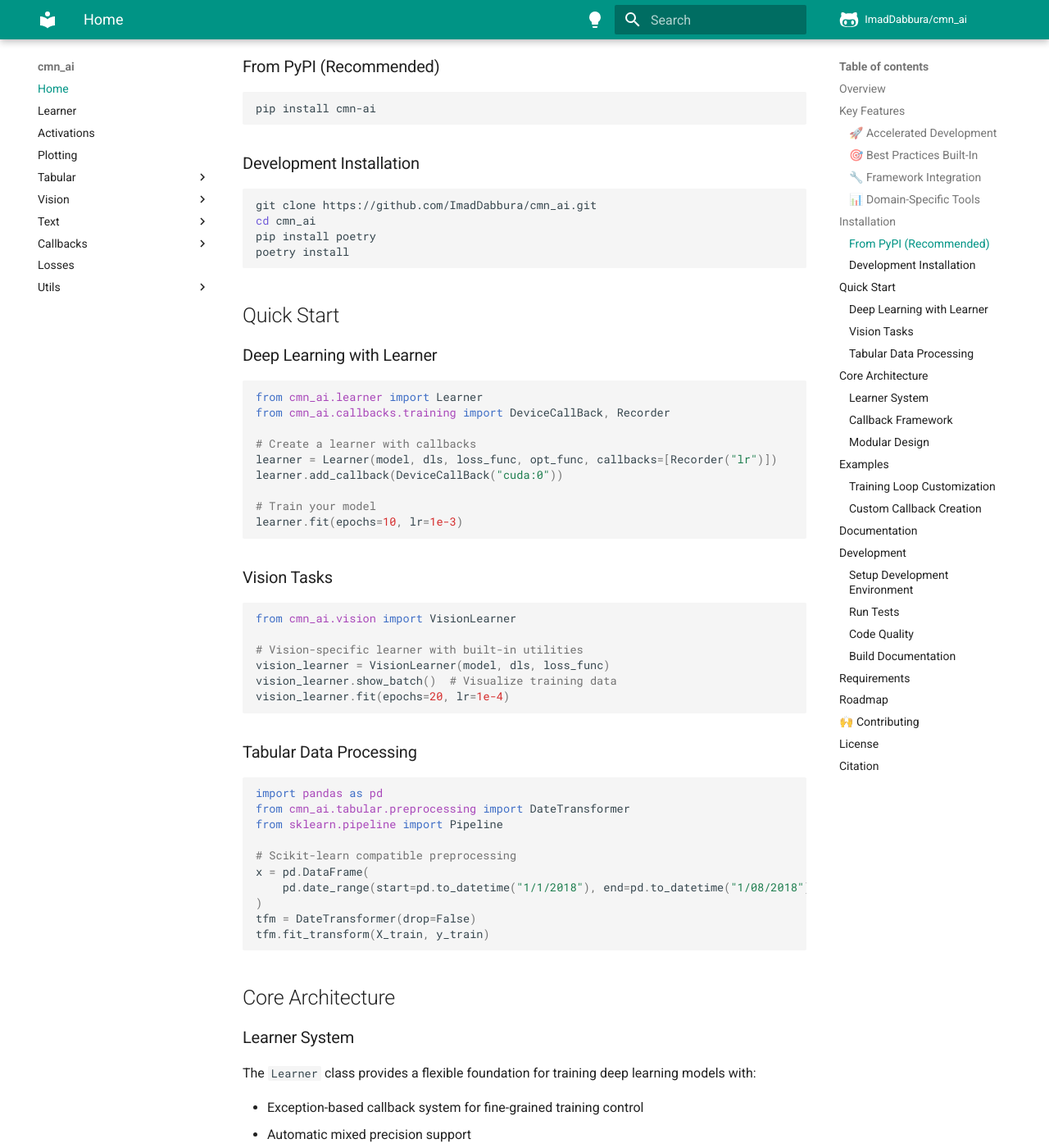
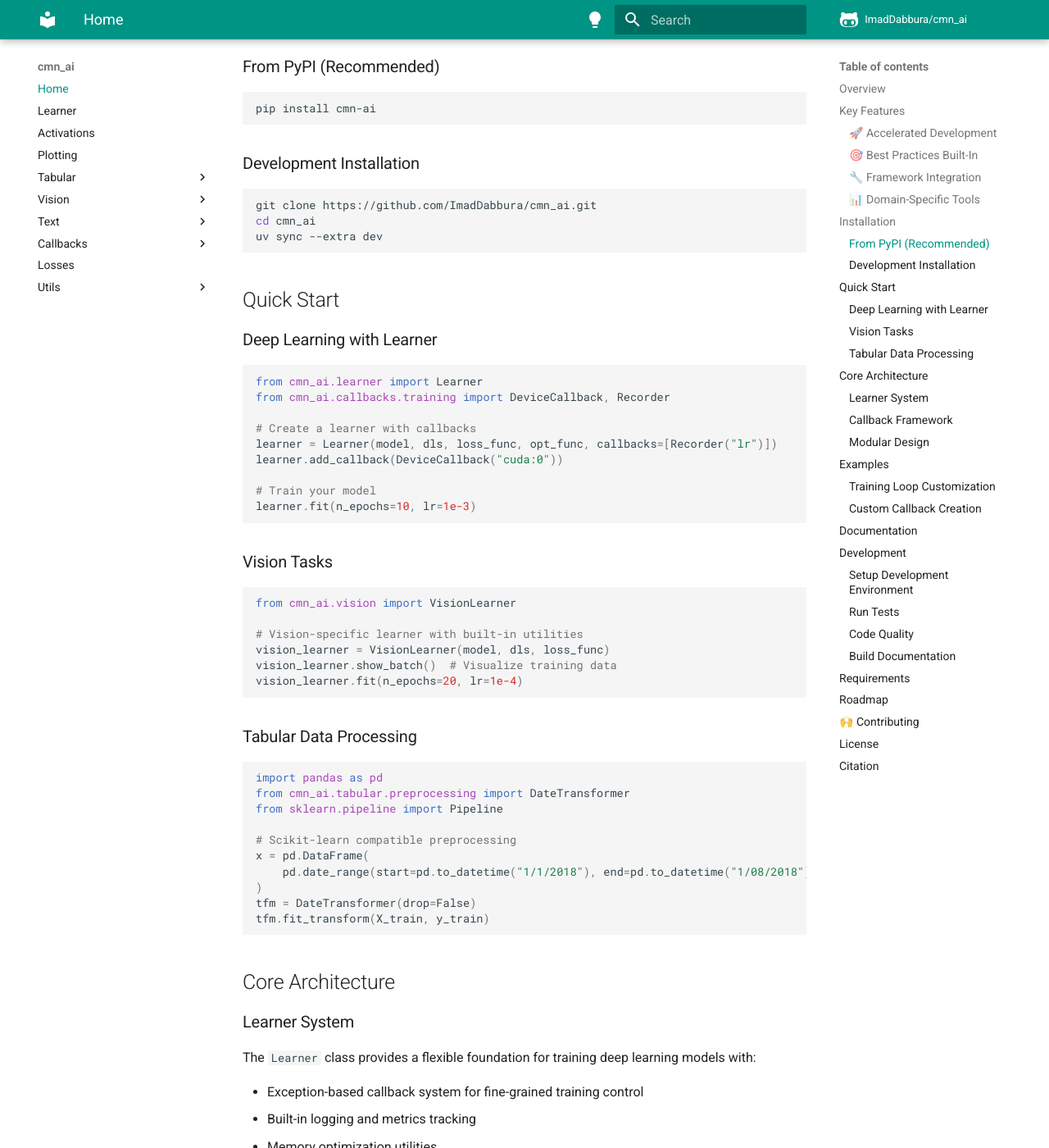
Before and after one commit to ImadDabbura/cmn_ai, an MkDocs documentation site: the page built from docs/index.md, in a window 1280 px wide and 1400 px high, scrolled down 1495 px. Shown: the whole window at 82% size. Built offline with MkDocs 1.6.1 and Material for MkDocs 9.7.7, drawn with Linux system fonts in a browser that asks for light colours; comment, search, counter and statistics services are not loaded; the version menu is left out; some of the changed text lies outside the part shown.

Commit message:
docs: align public learner API examples

````diff
--- a/docs/index.md
+++ b/docs/index.md
@@ -58,8 +58,7 @@ pip install cmn-ai
 ```bash
 git clone https://github.com/ImadDabbura/cmn_ai.git
 cd cmn_ai
-pip install poetry
-poetry install
+uv sync --extra dev
 ```
 
 ## Quick Start
@@ -68,14 +67,14 @@ poetry install
 
 ```python
 from cmn_ai.learner import Learner
-from cmn_ai.callbacks.training import DeviceCallBack, Recorder
+from cmn_ai.callbacks.training import DeviceCallback, Recorder
 
 # Create a learner with callbacks
 learner = Learner(model, dls, loss_func, opt_func, callbacks=[Recorder("lr")])
-learner.add_callback(DeviceCallBack("cuda:0"))
+learner.add_callback(DeviceCallback("cuda:0"))
 
 # Train your model
-learner.fit(epochs=10, lr=1e-3)
+learner.fit(n_epochs=10, lr=1e-3)
 ```
 
 ### Vision Tasks
@@ -86,7 +85,7 @@ from cmn_ai.vision import VisionLearner
 # Vision-specific learner with built-in utilities
 vision_learner = VisionLearner(model, dls, loss_func)
 vision_learner.show_batch()  # Visualize training data
-vision_learner.fit(epochs=20, lr=1e-4)
+vision_learner.fit(n_epochs=20, lr=1e-4)
 ```
 
 ### Tabular Data Processing
@@ -111,7 +110,6 @@ tfm.fit_transform(X_train, y_train)
 The `Learner` class provides a flexible foundation for training deep learning models with:
 
 - Exception-based callback system for fine-grained training control
-- Automatic mixed precision support
 - Built-in logging and metrics tracking
 - Memory optimization utilities
 
@@ -192,20 +190,20 @@ class CustomCallback(Callback):
 ```bash
 git clone https://github.com/ImadDabbura/cmn_ai.git
 cd cmn_ai
-poetry install
+uv sync --extra dev
 ```
 
 ### Run Tests
 
 ```bash
 # Full test suite
-poetry run pytest
+uv run pytest
 
 # With coverage
-poetry run pytest --cov=cmn_ai
+uv run pytest --cov=cmn_ai
 
 # Specific test file
-poetry run pytest tests/test_learner.py
+uv run pytest tests/test_learner.py
 ```
 
 ### Code Quality
````
Also changed, not shown: other parts of docs/index.md (+2 -2 lines), README.md (+11 -13 lines), 3 other files.
